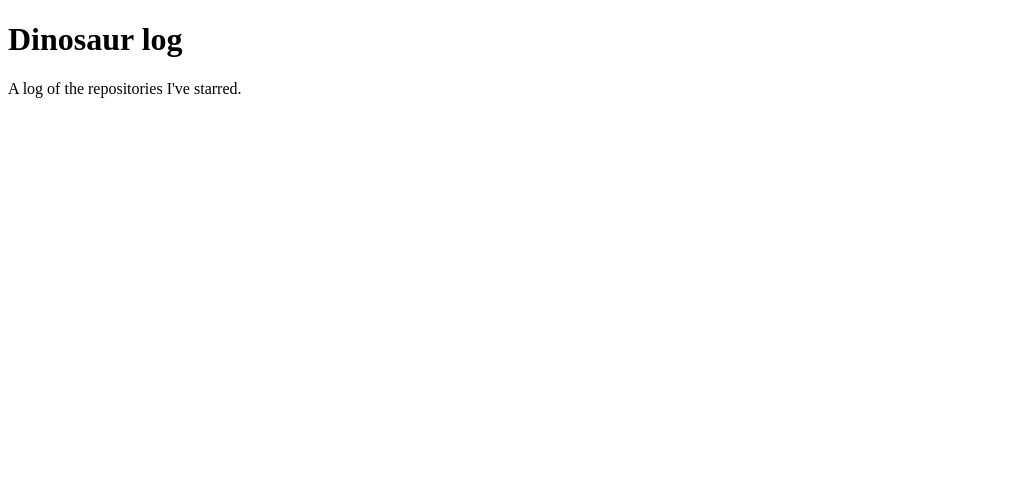
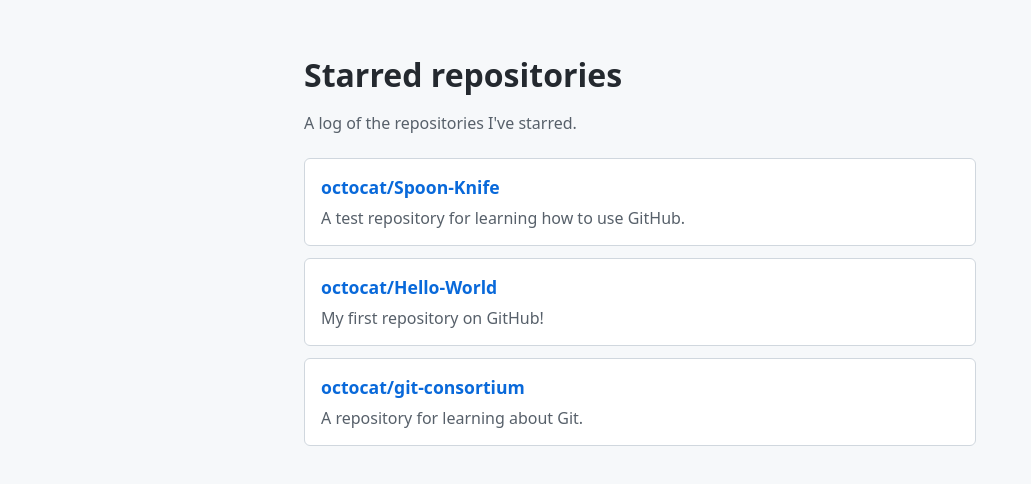
Before and after one commit to iloveyouab09/dinosaurlove-log, a plain HTML site: page index.html in a window 1280 px wide. Shown: the whole page, without its empty margins (0-1031 px from the left). Drawn offline with Linux system fonts and the light colour scheme.

Commit message:
add starred repository lists
added repository lists as basics

```diff
--- /dev/null
+++ b/events.json
@@ -0,0 +1,20 @@
+[
+  {
+    "name": "Spoon-Knife",
+    "owner": "octocat",
+    "description": "A test repository for learning how to use GitHub.",
+    "url": "https://github.com/octocat/Spoon-Knife"
+  },
+  {
+    "name": "Hello-World",
+    "owner": "octocat",
+    "description": "My first repository on GitHub!",
+    "url": "https://github.com/octocat/Hello-World"
+  },
+  {
+    "name": "git-consortium",
+    "owner": "octocat",
+    "description": "A repository for learning about Git.",
+    "url": "https://github.com/octocat/git-consortium"
+  }
+]
--- a/index.html
+++ b/index.html
@@ -2,10 +2,18 @@
 <html lang="en">
   <head>
     <meta charset="utf-8">
-    <title>Dinosaurily log</title>
+    <meta name="viewport" content="width=device-width, initial-scale=1">
+    <title>Starred repositories | Dinosaur log</title>
+    <link rel="stylesheet" href="style.css">
+    <script src="script.js" defer></script>
   </head>
   <body>
-    <h1>Dinosaur log</h1>
-    <p>A log of the repositories I've starred.</p>
+    <main>
+      <h1>Starred repositories</h1>
+      <p>A log of the repositories I've starred.</p>
+      <ul id="repository-list" aria-live="polite">
+        <li>Loading repositories...</li>
+      </ul>
+    </main>
   </body>
 </html>
--- /dev/null
+++ b/script.js
@@ -0,0 +1,33 @@
+const repositoryList = document.querySelector("#repository-list");
+
+fetch("events.json")
+  .then((response) => {
+    if (!response.ok) {
+      throw new Error(`Could not load repositories (${response.status}).`);
+    }
+
+    return response.json();
+  })
+  .then((repositories) => {
+    repositoryList.replaceChildren();
+
+    repositories.forEach((repository) => {
+      const item = document.createElement("li");
+      const heading = document.createElement("h2");
+      const link = document.createElement("a");
+      const description = document.createElement("p");
+
+      link.href = repository.url;
+      link.textContent = `${repository.owner}/${repository.name}`;
+      heading.append(link);
+      description.textContent = repository.description;
+      item.append(heading, description);
+      repositoryList.append(item);
+    });
+  })
+  .catch((error) => {
+    repositoryList.replaceChildren();
+    const item = document.createElement("li");
+    item.textContent = `Unable to load starred repositories: ${error.message}`;
+    repositoryList.append(item);
+  });
--- /dev/null
+++ b/style.css
@@ -0,0 +1,56 @@
+* {
+  box-sizing: border-box;
+}
+
+body {
+  margin: 0;
+  padding: 2rem 1rem;
+  background: #f6f8fa;
+  color: #24292f;
+  font-family: system-ui, sans-serif;
+}
+
+main {
+  max-width: 42rem;
+  margin: 0 auto;
+}
+
+h1 {
+  margin-bottom: 0.5rem;
+}
+
+p {
+  color: #57606a;
+}
+
+#repository-list {
+  margin: 1.5rem 0 0;
+  padding: 0;
+  list-style: none;
+}
+
+#repository-list li {
+  margin-top: 0.75rem;
+  padding: 1rem;
+  border: 1px solid #d0d7de;
+  border-radius: 6px;
+  background: #fff;
+}
+
+#repository-list h2 {
+  margin: 0;
+  font-size: 1.1rem;
+}
+
+#repository-list a {
+  color: #0969da;
+  text-decoration: none;
+}
+
+#repository-list a:hover {
+  text-decoration: underline;
+}
+
+#repository-list p {
+  margin: 0.5rem 0 0;
+}
```
